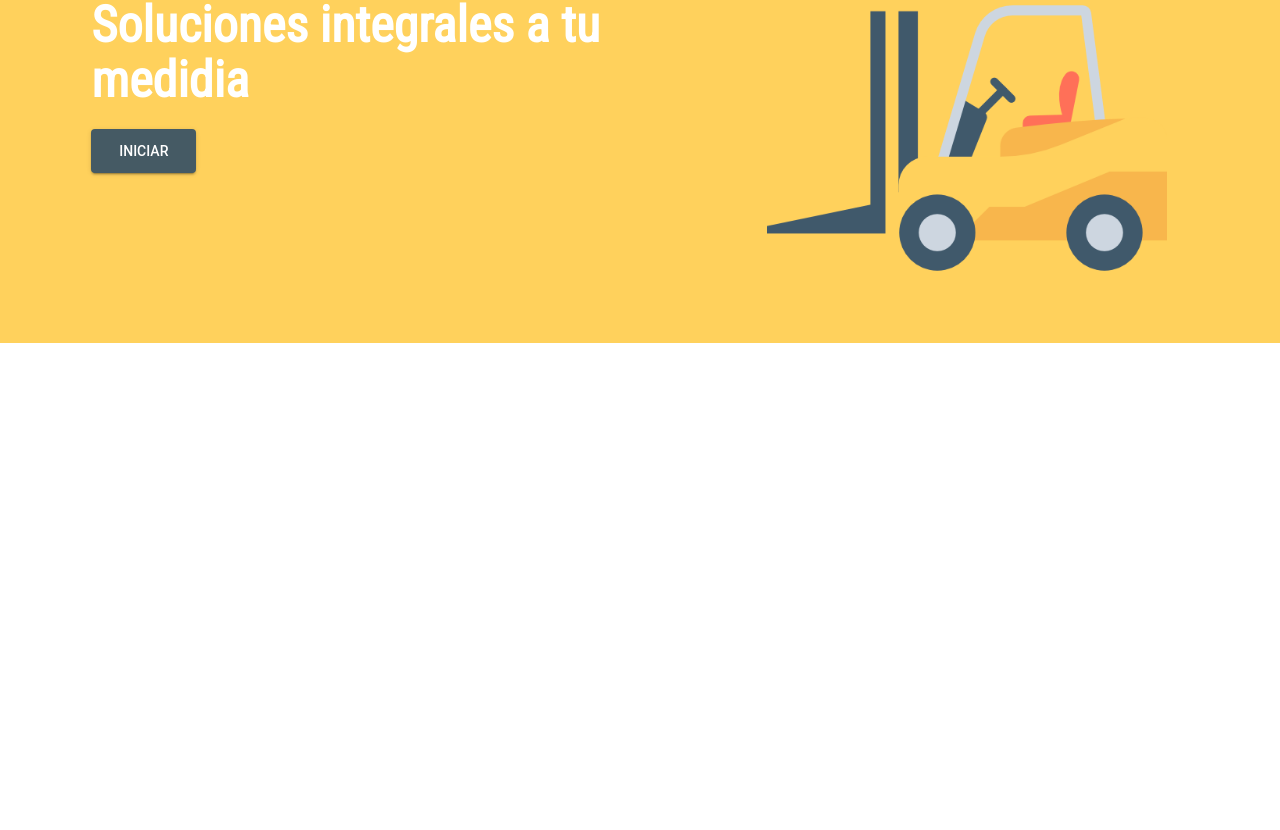
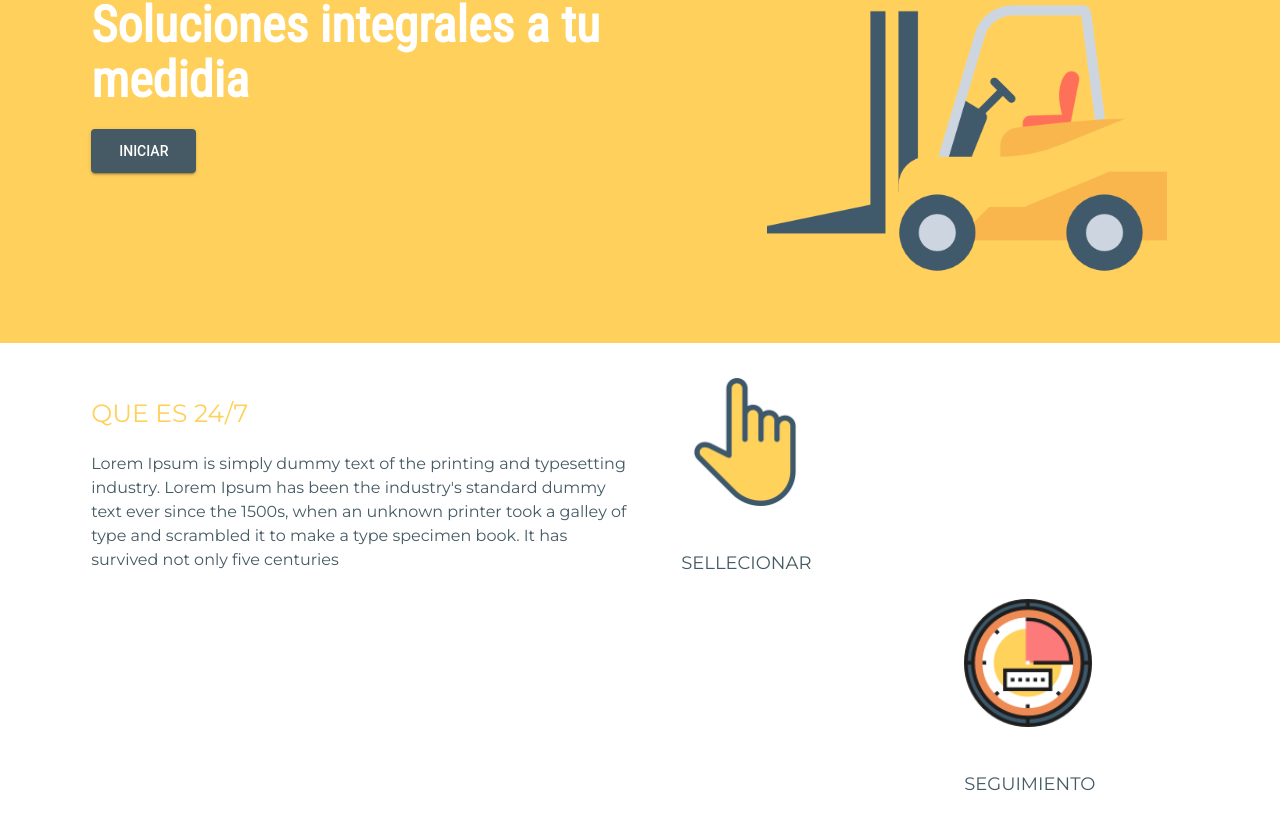
Before and after one commit to vickcharles/vs_ui, an Angular app: page / in a window 1280 px wide. Shown: the part 208-1038 px from the top of the page. Before the commit the page ends 800 px from the top, so only its background shows below. Built offline with nearby package versions, Linux system fonts and the light colour scheme.

Commit message:
añadi imagenes y texto pata el contenido del homePage

```diff
--- a/src/app/app.module.ts
+++ b/src/app/app.module.ts
@@ -10,6 +10,7 @@ import { HeaderComponent } from './components/HomePage/header/header.component';
 import { HomepageComponent } from './components/HomePage/homepage/homepage.component';
 import { BannerComponent } from './components/HomePage/banner/banner.component';
 import { BrowserAnimationsModule } from '@angular/platform-browser/animations';
+import { ContentComponent } from './components/HomePage/content/content.component';
 
 
 @NgModule({
@@ -17,7 +18,8 @@ import { BrowserAnimationsModule } from '@angular/platform-browser/animations';
     AppComponent,
     HeaderComponent,
     HomepageComponent,
-    BannerComponent
+    BannerComponent,
+    ContentComponent
   ],
   imports: [
     BrowserModule,
--- /dev/null
+++ b/src/app/components/HomePage/content/content.component.html
@@ -0,0 +1,18 @@
+<div class="vs-container">
+  <div class="row">
+   <div class="col s12 m6">
+      <h1 class="vs-font-medium vs-color-vs">QUE ES 24/7</h1>
+      <P class="vs-color-default">
+        Lorem Ipsum is simply dummy text of the printing and typesetting industry. Lorem Ipsum has been the industry's standard dummy text ever since the 1500s, when an unknown printer took a galley of type and scrambled it to make a type specimen book. It has survived not only five centuries
+      </P>
+   </div>
+   <div class="col s12 m5 img-content">
+      <img class="vs-margin-top-small vs-margin-left-medium" src="../../../../assets/img/seleccionar.png" alt="">
+      <h1 class="vs-font-small vs-margin-left-medium vs-color-default">SELLECIONAR</h1>
+      <div class="vs-float-right">
+        <img  src="../../../../assets/img/seguimiento.png" alt="">
+        <h1 class="vs-font-small vs-color-default">SEGUIMIENTO</h1>
+      </div>
+   </div>
+  </div>
+</div>
--- /dev/null
+++ b/src/app/components/HomePage/content/content.component.ts
@@ -0,0 +1,14 @@
+import { Component, OnInit } from '@angular/core';
+
+@Component({
+  selector: 'app-content',
+  templateUrl: './content.component.html'
+})
+export class ContentComponent implements OnInit {
+
+  constructor() { }
+
+  ngOnInit() {
+  }
+
+}
--- a/src/app/components/HomePage/header/header.component.html
+++ b/src/app/components/HomePage/header/header.component.html
@@ -3,10 +3,10 @@
 		<img class="main-logo hide-on-mobile" src="../../../../assets/img/main-logo.png" alt="">
 		<img class="main-logo-mobile hide-on-desktop" src="../../../../assets/img/logo-mobile.png" alt="">
 		<div class="vs-color-default header-menu">
-			<a class="vs-margin-right-small acceder-btn vs-font-small vs-cursor-pointer vs-color-default vs-text-extrabold">
+			<a class="vs-margin-right-small acceder-btn vs-font-xsmall  vs-cursor-pointer vs-color-default vs-text-extrabold">
 				ACCEDER
 			</a>
-			<a class="vs-color-default hide-on-mobile  vs-cursor-pointer vs-font-small vs-text-extrabold">
+			<a class="vs-color-default hide-on-mobile  vs-cursor-pointer vs-font-xsmall  vs-text-extrabold">
 				TRABAJA CON NOSOTROS
 		  </a>
 		</div>
--- a/src/app/components/HomePage/homepage/homepage.component.html
+++ b/src/app/components/HomePage/homepage/homepage.component.html
@@ -1,4 +1,5 @@
 <div>
   <app-header></app-header>
   <app-banner></app-banner>
+  <app-content></app-content>
 </div>
--- a/src/styles.css
+++ b/src/styles.css
@@ -5,7 +5,11 @@
 
 html, body {
     height: 100%;
-    font-family: 'Montserrat', sans-serif;
+    font-family: 'Montserrat', sans-serif !important;
+}
+
+p {
+    font-size: 16px !important;
 }
 
 body {
@@ -51,11 +55,6 @@ body {
     font-family: 'Roboto Condensed', sans-serif;
 }
 
-/* .main-banner img {
-    display: flex;
-    align-items: center;
-    text-align: center;
-} */
 .banner-img {
     margin: 0 auto !important;
     display: flex;
@@ -74,13 +73,35 @@ body {
     max-width: 200px;
 }
 
+/*FLOAT*/
+.vs-float-right {
+    float: right !important;
+}
+
+.img-content img {
+    max-width: 130px !important;
+}
+
 /*FONT-SIZE*/
 .vs-font-small {
+    font-size: 18px !important;
+}
+
+.vs-font-xsmall {
     font-size: 13px !important;
 }
 
 .vs-font-main-title {
    font-size: 35px !important;
+}
+
+/*FONT SIZE*/
+.vs-font-medium {
+	font-size: 25px !important;
+}
+
+.vs-font-large {
+	font-size: 20px !important;
 }
 
 /*TEXT TRANSFORM*/
@@ -255,7 +276,7 @@ body {
 }
 
 .vs-text-extrabold {
-	font-weight: 800 !important;
+	 font-weight: bold !important;
 }
 
 /*CURSOR*/
```
Also changed, not shown: src/assets/img/seguimiento.png (added), src/assets/img/seleccionar.png (added).
